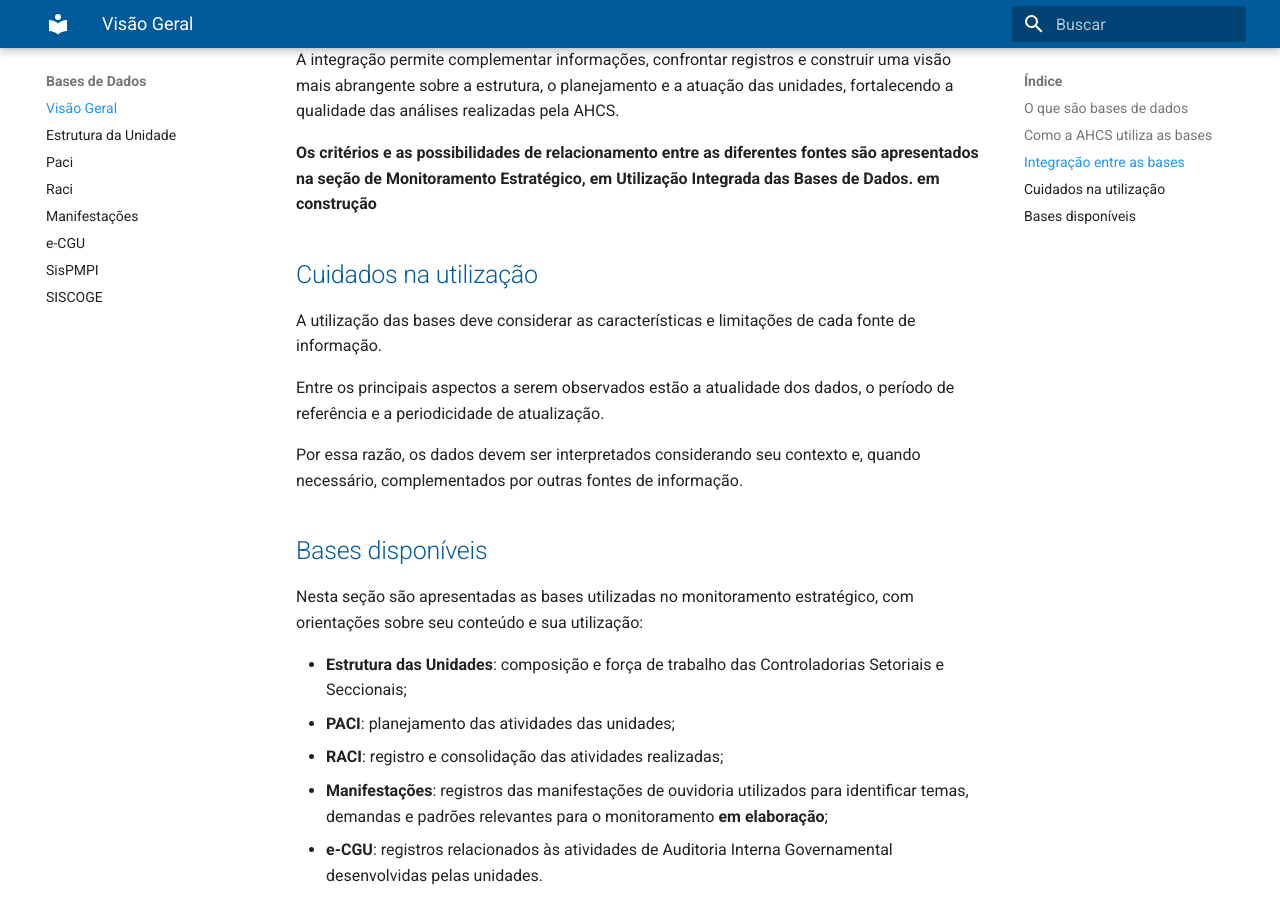
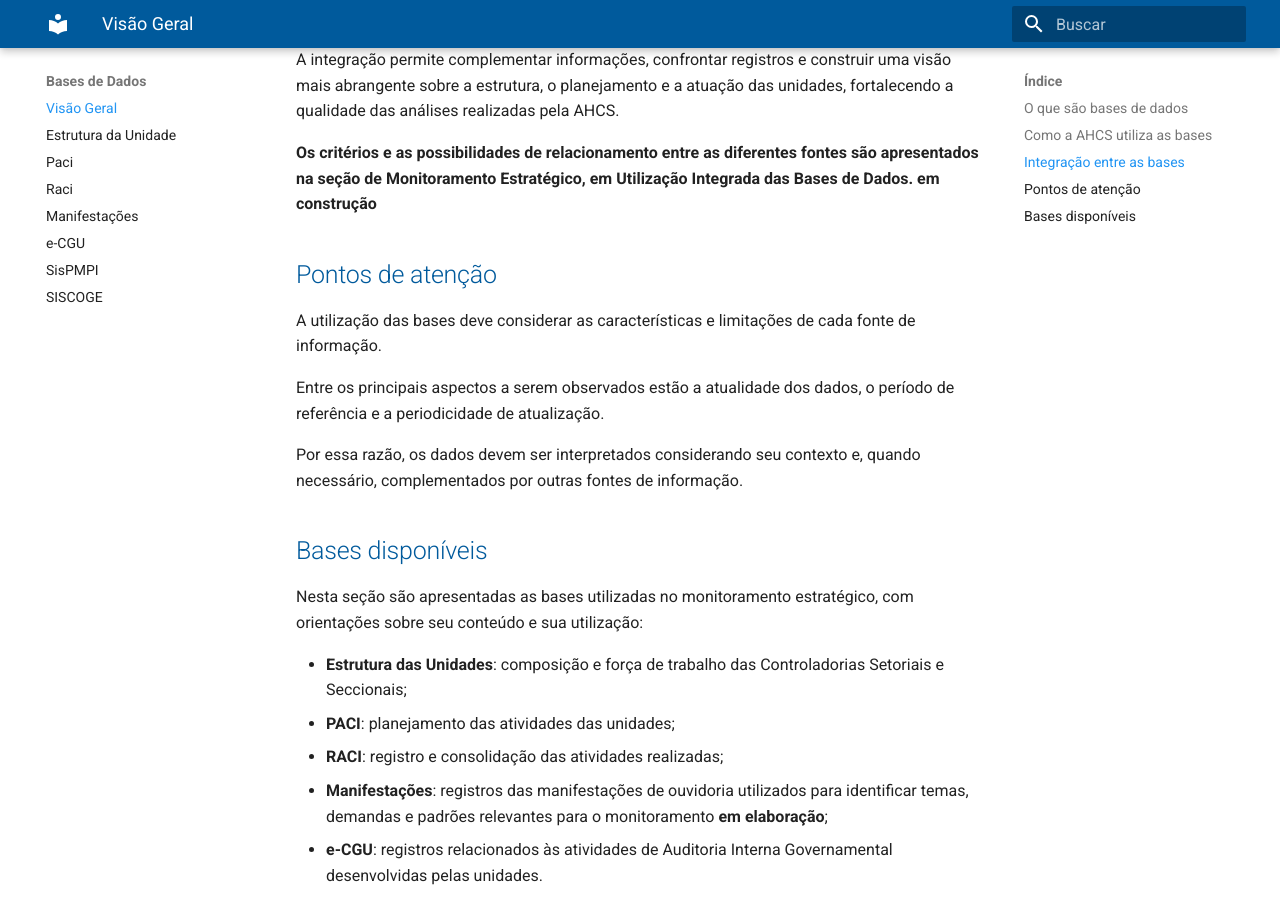
Before and after one commit to CGEMG-AHCS/guia-monitoramento-estrategico, an MkDocs documentation site: the page built from docs/bases-dados/index.md, in a window 1280 px wide and 900 px high, scrolled down 978 px. Built offline with MkDocs 1.6.1 and Material for MkDocs 9.7.7, drawn with Linux system fonts in a browser that asks for light colours.

Commit message:
Update index.md

```diff
--- a/docs/bases-dados/index.md
+++ b/docs/bases-dados/index.md
@@ -24,7 +24,7 @@ A integração permite complementar informações, confrontar registros e constr
 
 **Os critérios e as possibilidades de relacionamento entre as diferentes fontes são apresentados na seção de Monitoramento Estratégico, em Utilização Integrada das Bases de Dados.** **em construção**
 
-## Cuidados na utilização
+## Pontos de atenção
 
 A utilização das bases deve considerar as características e limitações de cada fonte de informação.
 
```
